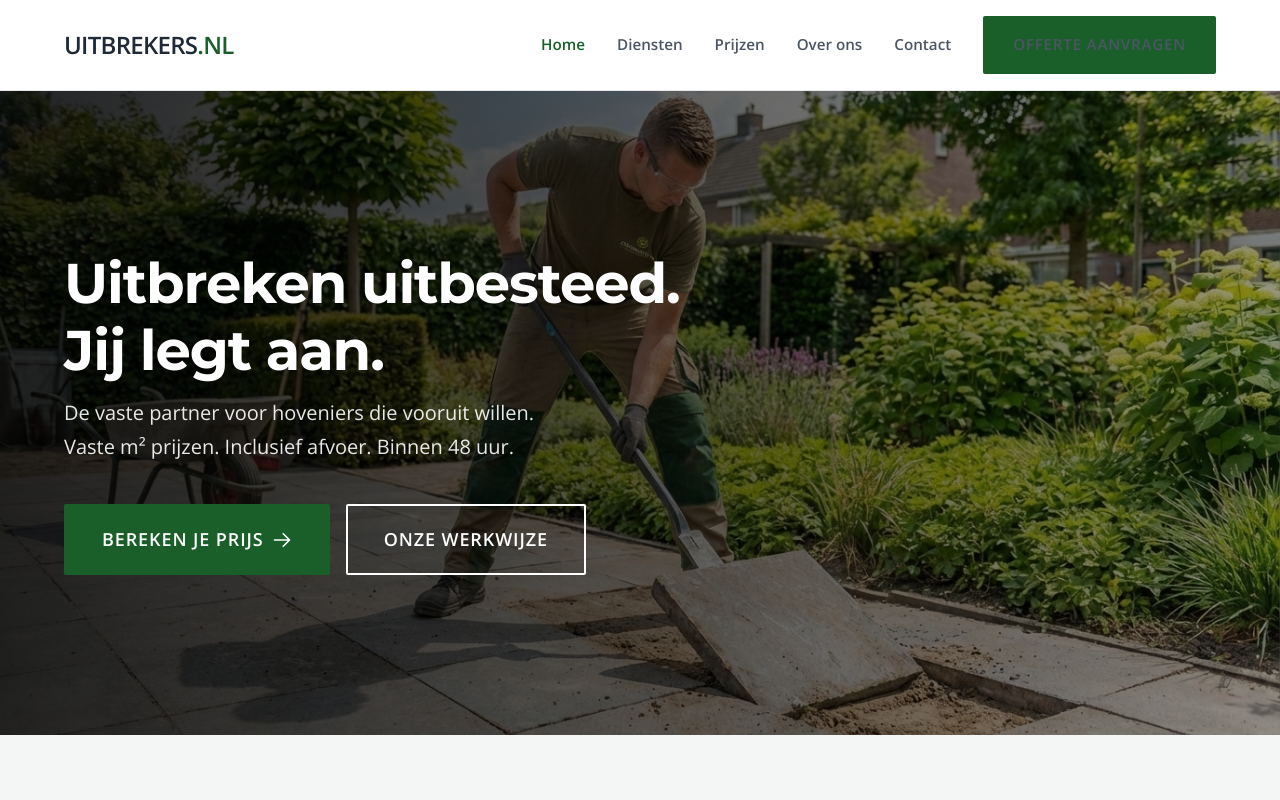
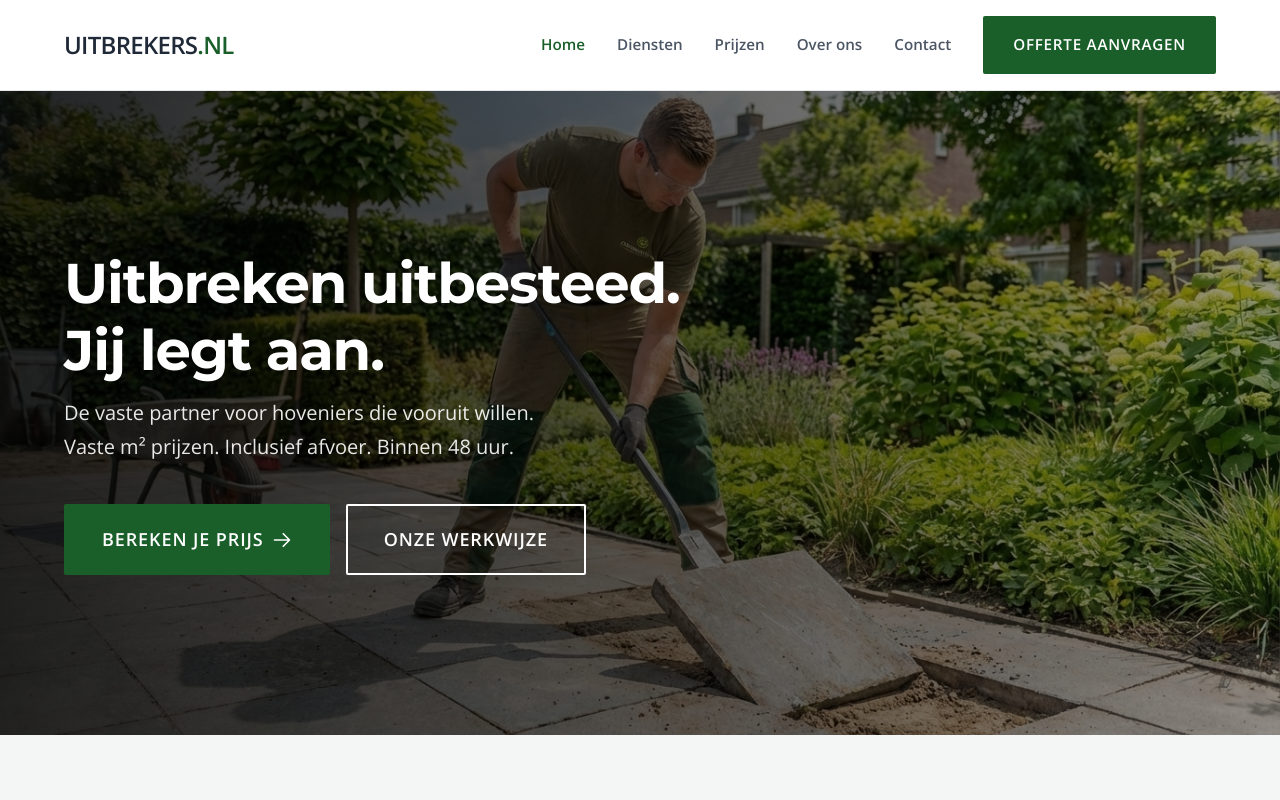
Before and after one commit to nscoder96/uitbrekers-website, a plain HTML site: page index.html in a window 1280 px wide. Shown: the top 800 px of the page. Drawn offline with nearby package versions, Linux system fonts and the light colour scheme.

Commit message:
Fix nav button text color to white for better visibility
🤖 Generated with [Claude Code](https://claude.com/claude-code)

Co-Authored-By: Claude Opus 4.5 <noreply@anthropic.com>

```diff
--- a/style.css
+++ b/style.css
@@ -261,6 +261,10 @@ img {
     color: var(--primary);
 }
 
+.nav-links .btn-primary {
+    color: var(--white);
+}
+
 .hamburger {
     display: none;
     cursor: pointer;
```
